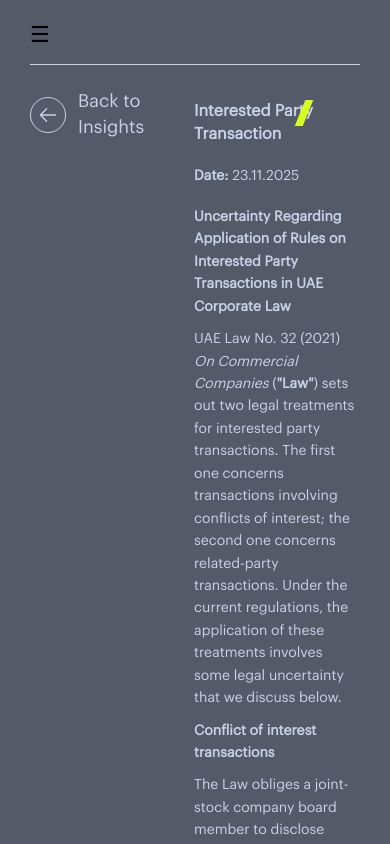
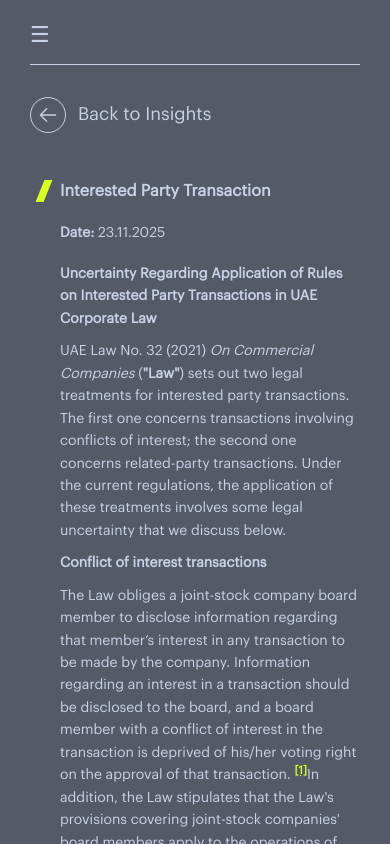
Before and after one commit to DenuoSoft/Web-LSI, a React (Vite) app: page /insights/1 in a window 390 px wide. Shown: the top 844 px of the page. Built offline with nearby package versions, Linux system fonts and the light colour scheme.

Commit message:
adaptive

```diff
--- a/src/components/AboutView/AboutView.styled.ts
+++ b/src/components/AboutView/AboutView.styled.ts
@@ -7,9 +7,9 @@ export const AboutBlock = styled.div<{ $visible: boolean }>`
 	--slide-gap: clamp(1rem, 2.2vw, 3rem);
 	--slide-padding: clamp(1.5rem, 5vw, 10rem);
 	--accent-width: clamp(0.4rem, 0.6vw, 0.8rem);
-	--accent-height: clamp(1.4rem, 1.8vw, 2.6rem);
+	--accent-height: clamp(1.4rem, 2vw, 2.6rem);
 	--stripe-width: clamp(2.5rem, 5.8vw, 11.5rem);
-width: 100%;
+     width: 100%;
 	display: flex;
 	padding: 0 var(--slide-padding);
 	gap: var(--slide-gap);
@@ -21,12 +21,12 @@ width: 100%;
 		content: '';
 		position: absolute;
 		z-index: 2;
-		top: 50%;
+		top: 45%;
 		transform: translateY(-50%) skewX(-22.5deg);
-		height: calc(var(--slide-base) * 0.82);
+		height: calc(var(--slide-base) * 0.7);
 		width: var(--stripe-width);
 		/* центр полоски на стыке картинки и контента */
-		right: calc(var(--slide-base) - 30rem);
+		right: calc(var(--slide-base) - 31rem);
 		background: #d7ff23;
 
 		clip-path: inset(0 0 100% 0);
@@ -68,7 +68,7 @@ export const AboutItem = styled.div`
 	&::before {
 		content: '';
 		position: absolute;
-		left: calc(var(--slide-gap) * -1.2);
+		left: calc(var(--slide-gap) * -1);
 		top: calc(var(--accent-height) - 1rem);
 		transform: translateY(-50%) skew(-22deg);
 		width: var(--accent-width);
@@ -150,4 +150,9 @@ export const AboutImage = styled.div`
 			border-radius: var(--slide-gap);
 		}
 	}
+	@media (max-width: ${breakpoints.lg}) {
+		img {
+		display: none;
+		}
+	}
 `;
--- a/src/components/Header/Header.styled.ts
+++ b/src/components/Header/Header.styled.ts
@@ -169,7 +169,8 @@ export const MobileMenuButton = styled.button<{$isOpen: boolean}>`
 	display: none;
 	background: none;
 	border: none;
-	color: ${(props) => (props.$isOpen ? '#c8d2e6' : '#000')};
+	//color: ${(props) => (props.$isOpen ? '#c8d2e6' : '#000')};
+	color: #c8d2e6;
 	font-size: 3.2rem;
 	cursor: pointer;
 	z-index: 100;
--- a/src/components/HomeView/HomeView.styled.ts
+++ b/src/components/HomeView/HomeView.styled.ts
@@ -12,10 +12,6 @@ export const HomeBlock = styled.div`
 	width: 100%;
 	flex-grow: 1;
 	overflow: hidden;
-
-	/* Базовая ширина, от которой считаем пропорции.
-	   При 1440px = 88.6rem, дальше плавно уменьшается.
-	   Все блоки (HomeTextBlock, HomeBackground, HomeAkkut) привязаны к этой переменной. */
 	--slide-base: clamp(28rem, 47.5vw, 88.6rem);
 	--slide-gap: clamp(1rem, 2.2vw, 3rem);
 `;
@@ -39,7 +35,7 @@ export const HomeTextBlock = styled.div`
 	background-color: #c8d2e6;
 	-webkit-transform: skew(-22.5deg) translateZ(0);
 	transform: skew(-22.5deg) translateZ(0);
-	will-change: transform;
+	//will-change: transform;
 
 	&::after {
 		content: "";
@@ -58,8 +54,6 @@ export const HomeTextBlock = styled.div`
 	}
 @media (max-width: ${breakpoints.md}) {
 		transform: skew(-13.5deg) translate3d(15rem, 0, 0);
-		will-change: transform;
-
 	}
 
 `;
@@ -122,12 +116,12 @@ export const TextWrapper = styled.div`
 	flex-direction: column;
 	-webkit-transform: skew(22.5deg) translateZ(0);
 	transform: skew(22.5deg) translateZ(0);
-	will-change: transform;
+	//will-change: transform;
 	z-index: 5;
 
 	@media (max-width: ${breakpoints.md}) {
-	transform: skew(13.5deg) translate3d(-15rem, 0, 0);
-	will-change: transform;
+	transform: skew(13.5deg) translateX(-15rem);
+	//will-change: transform;
 
 	}
 `;
@@ -155,7 +149,7 @@ export const HomeBackground = styled.div`
 	width: calc((100% - var(--slide-base) - var(--slide-gap)) - 30.5vw);
 	height: 100%;
 	transform: skewX(-22.5deg) translateZ(0);
-	will-change: transform;
+	//will-change: transform;
 	position: absolute;
 	top: 0;
 	right: 0;
@@ -186,7 +180,7 @@ export const HomeAkkut = styled.div<{$visible: boolean}>`
 	background-color: #d7ff23;
 	width: clamp(6rem, 12vw, 18.4rem);
 	height: 49.38272vh;
-	left: calc((var(--slide-base) + var(--slide-gap)) + 28vw);
+	left: calc((var(--slide-base) + var(--slide-gap)) + 27vw);
 	top: 22.59259vh;
 	-webkit-transform: skew(-22.5deg) translateZ(0);
 	transform: skew(-22.5deg) translateZ(0);
--- a/src/components/InsightsView/InsightsView.styled.ts
+++ b/src/components/InsightsView/InsightsView.styled.ts
@@ -13,6 +13,10 @@ export const InsightsBlock = styled.div`
 	//margin-top: 2rem;
 	animation: ${fadeInY} 0.5s ease-in;
 	z-index: 1;
+	@media (max-width: ${breakpoints.xl}) {
+	   width: 85%;
+	   gap: 2rem;
+	}
 `;
 export const InsightsItem = styled.div`
 	position: relative;
@@ -34,7 +38,7 @@ export const InsightsItem = styled.div`
 		background: #d7ff23;
 		transform: scaleY(0);
 		transform-origin: top;
-		will-change: transform;
+		//will-change: transform;
 		transition: transform 0.6s cubic-bezier(0.4, 0, 0.2, 1);
 	}
 	&:hover::before {
@@ -71,27 +75,50 @@ export const InsightPageBlock = styled.div`
 	p {
 		${fluidTypography({max: 16, min: 14})}
 	}
+	@media (max-width: ${breakpoints.md}) {
+		flex-direction: column;
+	}
 `;
 export const InsightPageWrap = styled.div`
   display: flex;
   flex-direction: column;
   gap: 2rem;
   width: 85%;
+  @media (max-width: ${breakpoints.xxl}) {
+		width: 80%;
+	}
+	@media (max-width: ${breakpoints.xl}) {
+		width: 75%;
+	}
+	@media (max-width: ${breakpoints.lg}) {
+		width: 70%;
+	}
+	@media (max-width: ${breakpoints.md}) {
+		width: 100%;
+		padding-left: 3rem;
+	}
 `
 export const InsightPageTitle = styled.div`
 	display: flex;
 	flex-direction: column;
 	gap: 2rem;
+	position: relative;
 	&::before {
 		content: '';
 		position: absolute;
-		left: 30rem;
+		left: -3rem;
 		width: 0.8rem;
 		height: 2.6rem;
 		-webkit-transform: skew(-22deg) scale(0);
 		-ms-transform: skew(-22deg) scale(0);
 		transform: skew(-22deg) scale(1);
 		background: #d7ff23;
+		@media (max-width: ${breakpoints.lg}) {
+		height: 2.2rem;
+		@media (max-width: ${breakpoints.md}) {
+		left: -2rem;
+	}
+	}
 	}
 `
 export const InsightPageContent = styled.div`
--- a/src/components/ServiceView/ServiceView.styled.ts
+++ b/src/components/ServiceView/ServiceView.styled.ts
@@ -46,6 +46,7 @@ gap: 1rem;
 list-style: none;
   padding: 0;
   margin: 0;
+width: 100%;
 ${fluidTypography({max: 20, min: 14})}
 `
 export const ServiceListItem = styled.li`
--- a/src/components/Tabs/Tabs.styled.ts
+++ b/src/components/Tabs/Tabs.styled.ts
@@ -7,7 +7,7 @@ export const TabsWrap = styled.div<{$variant: TabsVariant}>`
 	width: 100%;
 	height: 100%;
 	display: flex;
-	justify-content: space-around;
+	justify-content: space-between;
 	gap: 15rem;
 	z-index: 3;
 
@@ -15,6 +15,10 @@ export const TabsWrap = styled.div<{$variant: TabsVariant}>`
 		$variant === 'services' &&
 		css`
 			position: relative;
+			@media (max-width: ${breakpoints.xl}) {
+			   gap: 0;
+			}
+
 		`}
 	${({$variant}) =>
 		$variant === 'insights' &&
@@ -37,13 +41,20 @@ export const TabsBlock = styled.div<{$variant: TabsVariant}>`
 		width: 18rem;
 	}
 	${({$variant}) =>
+		$variant === 'services' &&
+		css`
+			@media (max-width: ${breakpoints.md}) {
+
+			}
+		`}
+	${({$variant}) =>
 		$variant === 'insights' &&
 		css`
 			width: 100%;
 			flex-direction: row;
 			justify-content: flex-start;
 			gap: 3rem;
-
+			}
 			@media (max-width: ${breakpoints.sm}) {
 				flex-wrap: wrap;
 				gap: 1.5rem;
@@ -85,6 +96,9 @@ export const TabsItem = styled.div<{$isActive: boolean; $variant: TabsVariant}>`
 		transform-origin: left;
 		@media (max-width: ${breakpoints.xxl}) {
 				width: 35rem;
+			}
+		@media (max-width: ${breakpoints.md}) {
+				display: none;
 			}
 	}
 
@@ -146,10 +160,14 @@ export const TabsAkkut = styled.div<{
 				width: 35rem;
 			}
 			@media (max-width: ${breakpoints.xl}) {
-				width: 25rem;
+				width: 27rem;
+				margin-left: 10rem
 			}
 			@media (max-width: ${breakpoints.lg}) {
 				width: 20rem;
+			}
+			@media (max-width: ${breakpoints.md}) {
+				display: none;
 			}
 		`}
 
@@ -164,7 +182,6 @@ export const TabsAkkut = styled.div<{
 			width: 11.5rem;
 			transform: skew(-22.5deg) translate3d(0, 2vh, 0);
 			-webkit-transform: skew(-22.5deg) translate3d(0, 2vh, 0);
-
 			/* начальное состояние — обрезано слева */
 			clip-path: inset(0 100% 0 0);
 			-webkit-clip-path: inset(0 100% 0 0);
@@ -212,6 +229,12 @@ export const TabContent = styled.div<{$variant: TabsVariant}>`
 			flex-direction: column;
 			align-items: flex-start;
 			gap: 2rem;
+			@media (max-width: ${breakpoints.xl}) {
+			   width: 33%
+			}
+			@media (max-width: ${breakpoints.md}) {
+				width: 50%;
+			}
 		`}
 
 	${({$variant}) =>
@@ -223,6 +246,10 @@ export const TabContent = styled.div<{$variant: TabsVariant}>`
 			//justify-content: space-between;
 			//gap: 4rem;
 			//margin-top: 3rem;
+			@media (max-width: ${breakpoints.xl}) {
+
+
+			}
 		`}
 `;
 export const TabsImg = styled.div<{$variant: TabsVariant}>`
```
Also changed, not shown: 1 other file (tests, documents, lock files or other folders).
